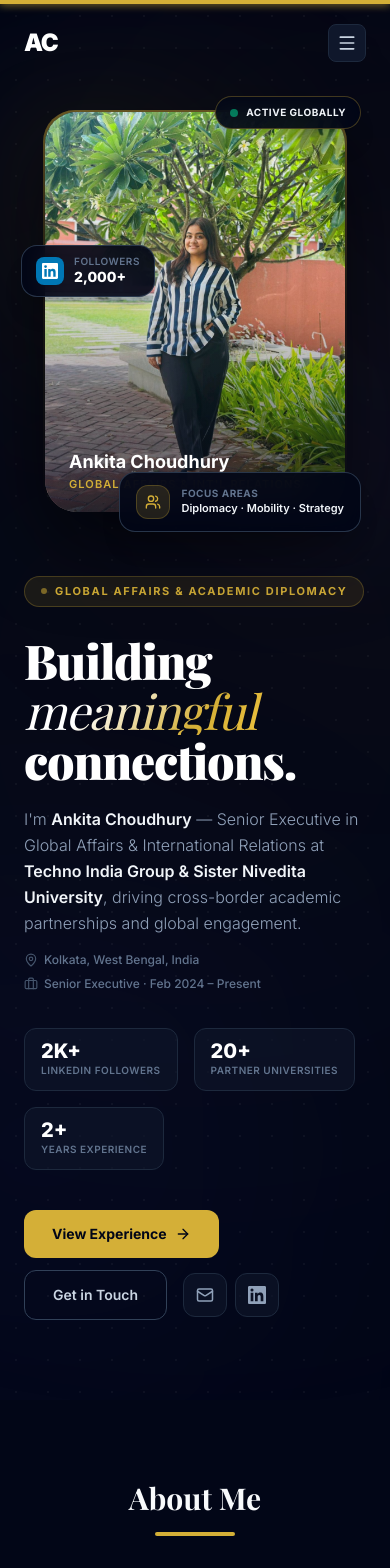
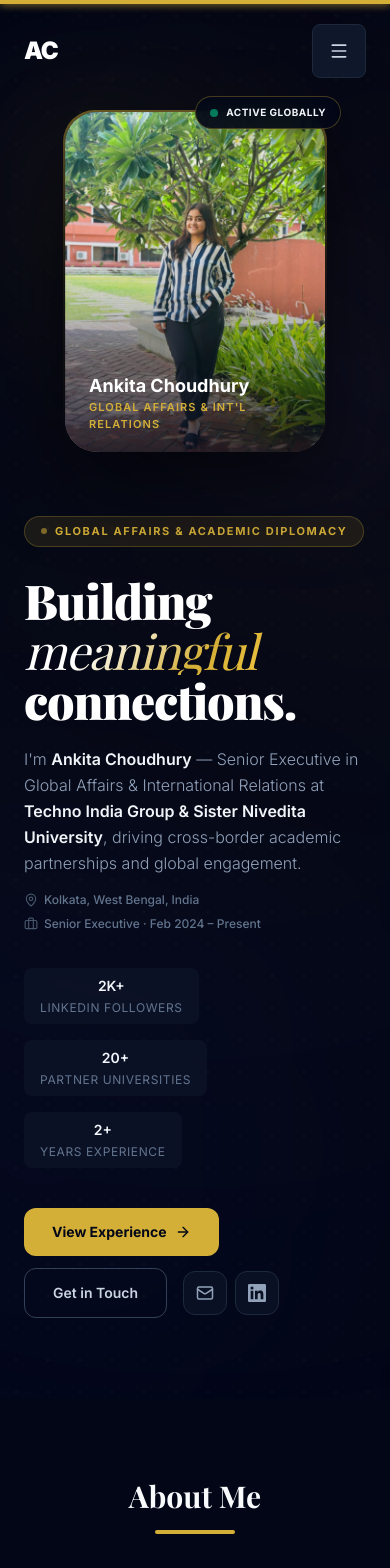
Before and after one commit to sohamroyc/Ankita-Choudhury, a Next.js app: page / in a window 390 px wide. Shown: the top 1568 px of the page. Built offline with nearby package versions, Linux system fonts and the light colour scheme; a web font is replaced by a local one.

Commit message:
Fix Hero stats display and improve mobile responsiveness for page layout

```diff
--- a/src/app/page.tsx
+++ b/src/app/page.tsx
@@ -96,7 +96,8 @@
           {/* Mobile Menu Toggler button */}
           <button
             onClick={() => setMobileMenuOpen(!mobileMenuOpen)}
-            className="lg:hidden p-2 rounded-lg bg-slate-900 border border-slate-800 text-slate-300 hover:text-[#D4AF37] transition-colors duration-300"
+            className="lg:hidden p-3 rounded-lg bg-slate-900 border border-slate-800 text-slate-300 hover:text-[#D4AF37] transition-colors duration-300"
+            className="lg:hidden p-4 rounded-lg bg-slate-900 border border-slate-800 text-slate-300 hover:text-[#D4AF37] transition-colors duration-300"
             aria-label="Toggle Navigation Menu"
           >
             {mobileMenuOpen ? <X className="w-5 h-5" /> : <Menu className="w-5 h-5" />}
@@ -105,7 +106,7 @@
 
         {/* Mobile Slide-down Drawer Panel */}
         {mobileMenuOpen && (
-          <div className="lg:hidden absolute top-full left-0 right-0 bg-[#020617]/95 border-b border-slate-900 py-6 px-8 flex flex-col gap-4 shadow-2xl backdrop-blur-lg">
+          <div className="lg:hidden absolute top-full left-0 right-0 bg-[#020617]/95 border-b border-slate-900 py-6 px-8 flex flex-col gap-4 shadow-2xl backdrop-blur-lg max-h-[80vh] overflow-y-auto">
             {NAV_LINKS.map((link) => {
               const sectionId = link.href.substring(1);
               const isActive = activeSection === sectionId;
@@ -115,7 +116,7 @@
                   key={link.label}
                   href={link.href}
                   onClick={() => setMobileMenuOpen(false)}
-                  className={`text-xs uppercase tracking-widest font-bold py-2 border-b border-slate-900/60 last:border-0 ${
+                  className={`text-xs sm:text-sm uppercase tracking-widest font-bold py-2 border-b border-slate-900/60 last:border-0 ${
                     isActive ? "text-[#D4AF37]" : "text-slate-400 hover:text-slate-200"
                   }`}
                 >
--- a/src/components/Hero.tsx
+++ b/src/components/Hero.tsx
@@ -101,19 +101,12 @@
             transition={{ duration: 0.55, delay: 0.35 }}
             className="flex flex-wrap gap-4 mb-10"
           >
-            {stats.map((s) => (
-              <div
-                key={s.label}
-                className="px-4 py-3 rounded-xl bg-slate-900/60 border border-slate-800 hover:border-[#D4AF37]/30 transition-colors duration-300"
-              >
-                <span className="block text-xl font-extrabold text-white leading-none mb-0.5">
-                  {s.value}
-                </span>
-                <span className="block text-[10px] text-slate-500 font-semibold uppercase tracking-wider">
-                  {s.label}
-                </span>
-              </div>
-            ))}
+          {stats.map((s) => (
+            <div key={s.label} className="flex flex-col items-center bg-slate-900/60 rounded-lg px-4 py-2">
+              <span className="text-sm font-semibold text-slate-100">{s.value}</span>
+              <span className="text-xs text-slate-500 uppercase tracking-wider mt-1">{s.label}</span>
+            </div>
+          ))}
           </motion.div>
 
           {/* CTA row */}
@@ -171,7 +164,7 @@
           <div className="absolute inset-0 bg-gradient-to-br from-[#D4AF37]/15 via-transparent to-indigo-500/10 rounded-[2.5rem] blur-3xl pointer-events-none scale-110" />
 
           {/* Card shell */}
-          <div className="relative w-[300px] h-[400px] sm:w-[340px] sm:h-[450px] md:w-[380px] md:h-[500px] rounded-[2rem] overflow-visible">
+          <div className="relative w-[260px] h-[340px] sm:w-[300px] sm:h-[400px] md:w-[340px] md:h-[450px] lg:w-[380px] lg:h-[500px] rounded-[2rem] overflow-visible">
 
             {/* Gold gradient border */}
             <div className="absolute -inset-[2px] bg-gradient-to-b from-[#D4AF37]/50 via-[#D4AF37]/10 to-transparent rounded-[2rem] z-10 pointer-events-none" />
@@ -214,7 +207,7 @@
               initial={{ opacity: 0, x: -20 }}
               animate={{ opacity: 1, x: 0 }}
               transition={{ delay: 0.75, duration: 0.5 }}
-              className="absolute -left-6 top-1/3 z-40 flex items-center gap-2.5 px-3.5 py-2.5 rounded-2xl bg-[#020617]/90 backdrop-blur-md border border-slate-700/80 shadow-xl"
+              className="absolute -left-6 top-1/3 z-40 flex items-center gap-2.5 px-3.5 py-2.5 rounded-2xl bg-[#020617]/90 backdrop-blur-md border border-slate-700/80 shadow-xl hidden sm:flex"
             >
               <div className="w-7 h-7 rounded-lg bg-[#0077B5] flex items-center justify-center flex-shrink-0">
                 <LinkedinIcon className="w-4 h-4 text-white" />
@@ -230,7 +223,7 @@
               initial={{ opacity: 0, y: 20 }}
               animate={{ opacity: 1, y: 0 }}
               transition={{ delay: 0.9, duration: 0.5 }}
-              className="absolute -bottom-5 -right-4 z-40 flex items-center gap-3 px-4 py-3 rounded-2xl bg-[#020617]/90 backdrop-blur-md border border-slate-700/80 shadow-xl"
+              className="absolute -bottom-5 -right-4 z-40 flex items-center gap-3 px-4 py-3 rounded-2xl bg-[#020617]/90 backdrop-blur-md border border-slate-700/80 shadow-xl hidden sm:flex"
             >
               <div className="p-2 bg-[#D4AF37]/15 rounded-xl border border-[#D4AF37]/25">
                 <Users className="w-4 h-4 text-[#D4AF37]" />
```
